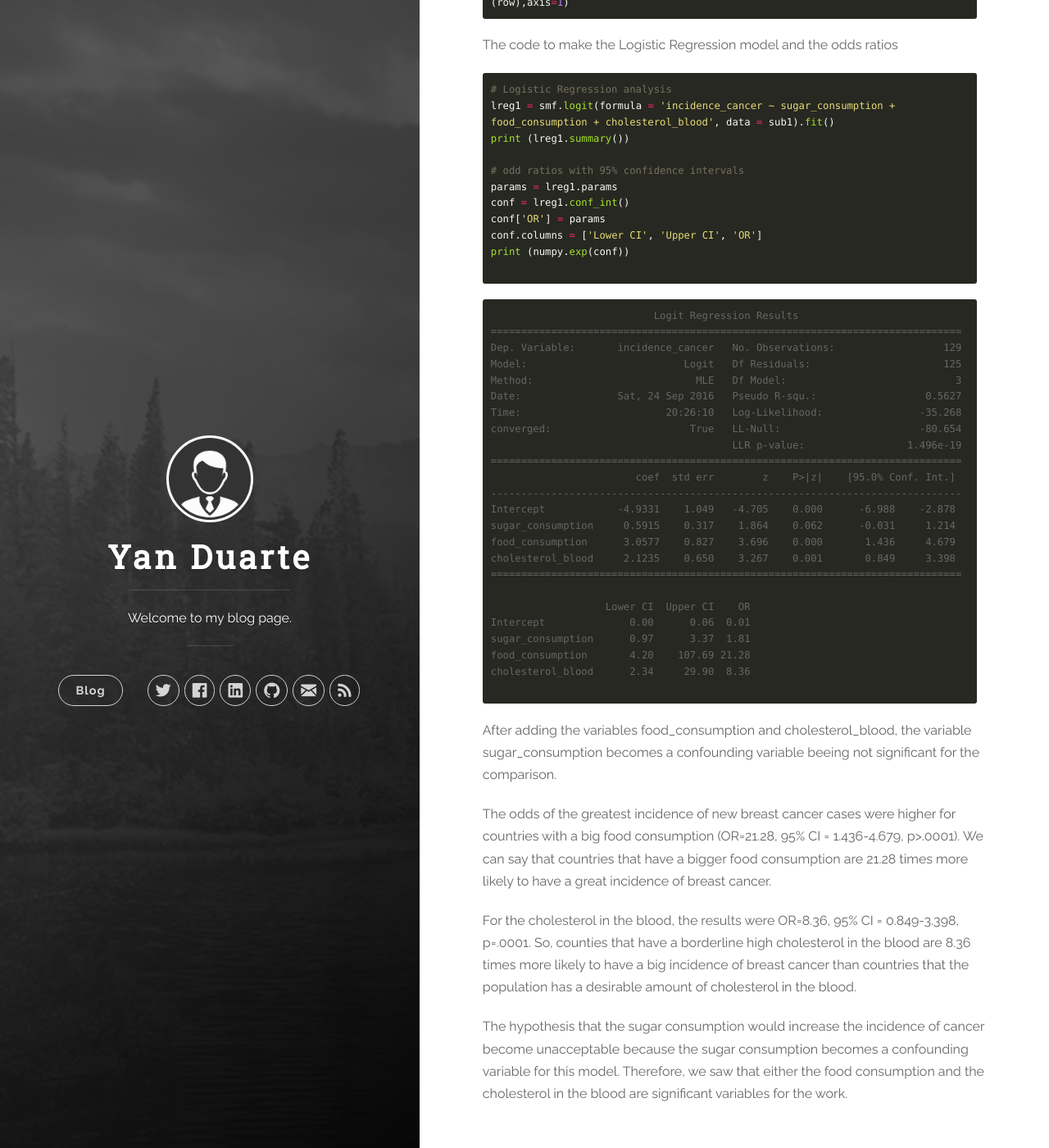
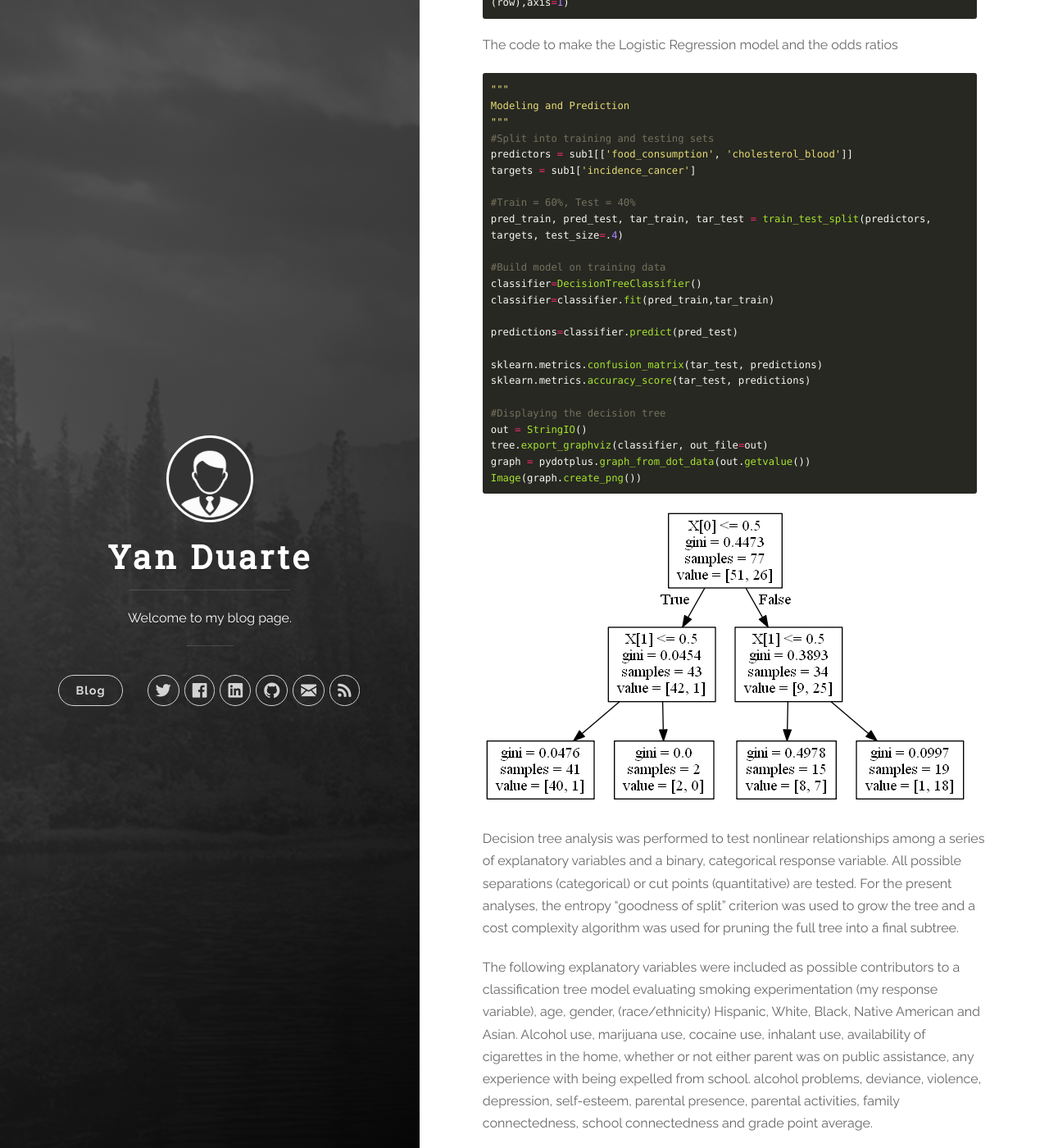
Before and after one commit to yan-duarte/yan-duarte.github.io, a Jekyll site: the page built from _posts/2016-10-08-MLDA-Assignment1.md, in a window 1280 px wide and 1400 px high, scrolled down 2888 px. Shown: the whole window at 82% size. Built offline with Jekyll 4.4.1, drawn with Linux system fonts in a browser that asks for light colours; nearby versions of some CDN libraries; some of the changed text lies outside the part shown.

Commit message:
Updated 2016-10-08-MLDA-Assignment1.md

````diff
--- a/_posts/2016-10-08-MLDA-Assignment1.md
+++ b/_posts/2016-10-08-MLDA-Assignment1.md
@@ -22,7 +22,7 @@ All of the images posted in the blog can be better view by clicking the right bu
 
 The complete program for this assignment can be download [here](https://yan-duarte.github.io/archives/mlda-assignment1.py) and the dataset [here](https://yan-duarte.github.io/archives/separatedData.csv).
 
-You also can run the code using jupyter notebook by clicking [here](https://yan-duarte.github.io/archives/mlda-assignment1.py)
+You also can run the code using jupyter notebook by clicking [here](https://yan-duarte.github.io/archives/mlda-ass1.ipynb)
 
 ## **Contents of variables**
 
@@ -107,52 +107,38 @@ sub1['cholesterol_blood'] = sub1.apply (lambda row: cholesterol_blood (row),axis
 The code to make the Logistic Regression model and the odds ratios
 
 ```python
-# Logistic Regression analysis
-lreg1 = smf.logit(formula = 'incidence_cancer ~ sugar_consumption + food_consumption + cholesterol_blood', data = sub1).fit()
-print (lreg1.summary())
+"""
+Modeling and Prediction
+"""
+#Split into training and testing sets
+predictors = sub1[['food_consumption', 'cholesterol_blood']]
+targets = sub1['incidence_cancer']
 
-# odd ratios with 95% confidence intervals
-params = lreg1.params
-conf = lreg1.conf_int()
-conf['OR'] = params
-conf.columns = ['Lower CI', 'Upper CI', 'OR']
-print (numpy.exp(conf))
+#Train = 60%, Test = 40%
+pred_train, pred_test, tar_train, tar_test = train_test_split(predictors, targets, test_size=.4)
 
+#Build model on training data
+classifier=DecisionTreeClassifier()
+classifier=classifier.fit(pred_train,tar_train)
+
+predictions=classifier.predict(pred_test)
+
+sklearn.metrics.confusion_matrix(tar_test, predictions)
+sklearn.metrics.accuracy_score(tar_test, predictions)
+
+#Displaying the decision tree
+out = StringIO()
+tree.export_graphviz(classifier, out_file=out)
+graph = pydotplus.graph_from_dot_data(out.getvalue())
+Image(graph.create_png())
 ```
 
-```
-                           Logit Regression Results
-==============================================================================
-Dep. Variable:       incidence_cancer   No. Observations:                  129
-Model:                          Logit   Df Residuals:                      125
-Method:                           MLE   Df Model:                            3
-Date:                Sat, 24 Sep 2016   Pseudo R-squ.:                  0.5627
-Time:                        20:26:10   Log-Likelihood:                -35.268
-converged:                       True   LL-Null:                       -80.654
-                                        LLR p-value:                 1.496e-19
-==============================================================================
-                        coef  std err        z    P>|z|    [95.0% Conf. Int.]
-------------------------------------------------------------------------------
-Intercept            -4.9331    1.049   -4.705    0.000      -6.988    -2.878
-sugar_consumption     0.5915    0.317    1.864    0.062      -0.031     1.214
-food_consumption      3.0577    0.827    3.696    0.000       1.436     4.679
-cholesterol_blood     2.1235    0.650    3.267    0.001       0.849     3.398
-==============================================================================
+![Figure 1]({{site.baseurl}}/yan-duarte.github.io/images/mlda-assignments/mlda-ass1-fig1.png)
 
-                   Lower CI  Upper CI    OR
-Intercept              0.00      0.06  0.01
-sugar_consumption      0.97      3.37  1.81
-food_consumption       4.20    107.69 21.28
-cholesterol_blood      2.34     29.90  8.36
+Decision tree analysis was performed to test nonlinear relationships among a series of explanatory variables and a binary, categorical response variable. All possible separations (categorical) or cut points (quantitative) are tested. For the present analyses, the entropy “goodness of split” criterion was used to grow the tree and a cost complexity algorithm was used for pruning the full tree into a final subtree.
 
-```
+The following explanatory variables were included as possible contributors to a classification tree model evaluating smoking experimentation (my response variable), age, gender, (race/ethnicity) Hispanic, White, Black, Native American and Asian. Alcohol use, marijuana use, cocaine use, inhalant use, availability of cigarettes in the home, whether or not either parent was on public assistance, any experience with being expelled from school. alcohol problems, deviance, violence, depression, self-esteem, parental presence, parental activities, family connectedness, school connectedness and grade point average.
 
-After adding the variables food_consumption and cholesterol_blood, the variable sugar_consumption becomes a confounding variable beeing not significant for the comparison.
+The deviance score was the first variable to separate the sample into two subgroups. Adolescents with a deviance score greater than 0.112 (range 0 to 2.8 –M=0.13, SD=0.209) were more likely to have experimented with smoking compared to adolescents not meeting this cutoff (18.6% vs. 11.2%).
 
-The odds of the greatest incidence of new breast cancer cases were higher for countries with a big food consumption (OR=21.28, 95% CI = 1.436-4.679, p>.0001).
-We can say that countries that have a bigger food consumption are 21.28 times more likely to have a great incidence of breast cancer.
-
-For the cholesterol in the blood, the results were OR=8.36, 95% CI = 0.849-3.398, p=.0001.
-So, counties that have a borderline high cholesterol in the blood are 8.36 times more likely to have a big incidence of breast cancer than countries that the population has a desirable amount of cholesterol in the blood.
-
-The hypothesis that the sugar consumption would increase the incidence of cancer become unacceptable because the sugar consumption becomes a confounding variable for this model. Therefore, we saw that either the food consumption and the cholesterol in the blood are significant variables for the work.
+Of the adolescents with deviance scores less than or equal to 0.112, a further subdivision was made with the dichotomous variable of alcohol use without supervision. Adolescents who reported having used alcohol without supervision were more likely to have experimented with smoking. Adolescents with a deviance score less than or equal to 0.112 who had never drank alcohol were less likely to have experimented with smoking. The total model classified 63% of the sample correctly, 52% of experimenters (sensitivity) and 65% of nonsmokers (specificity).
````
